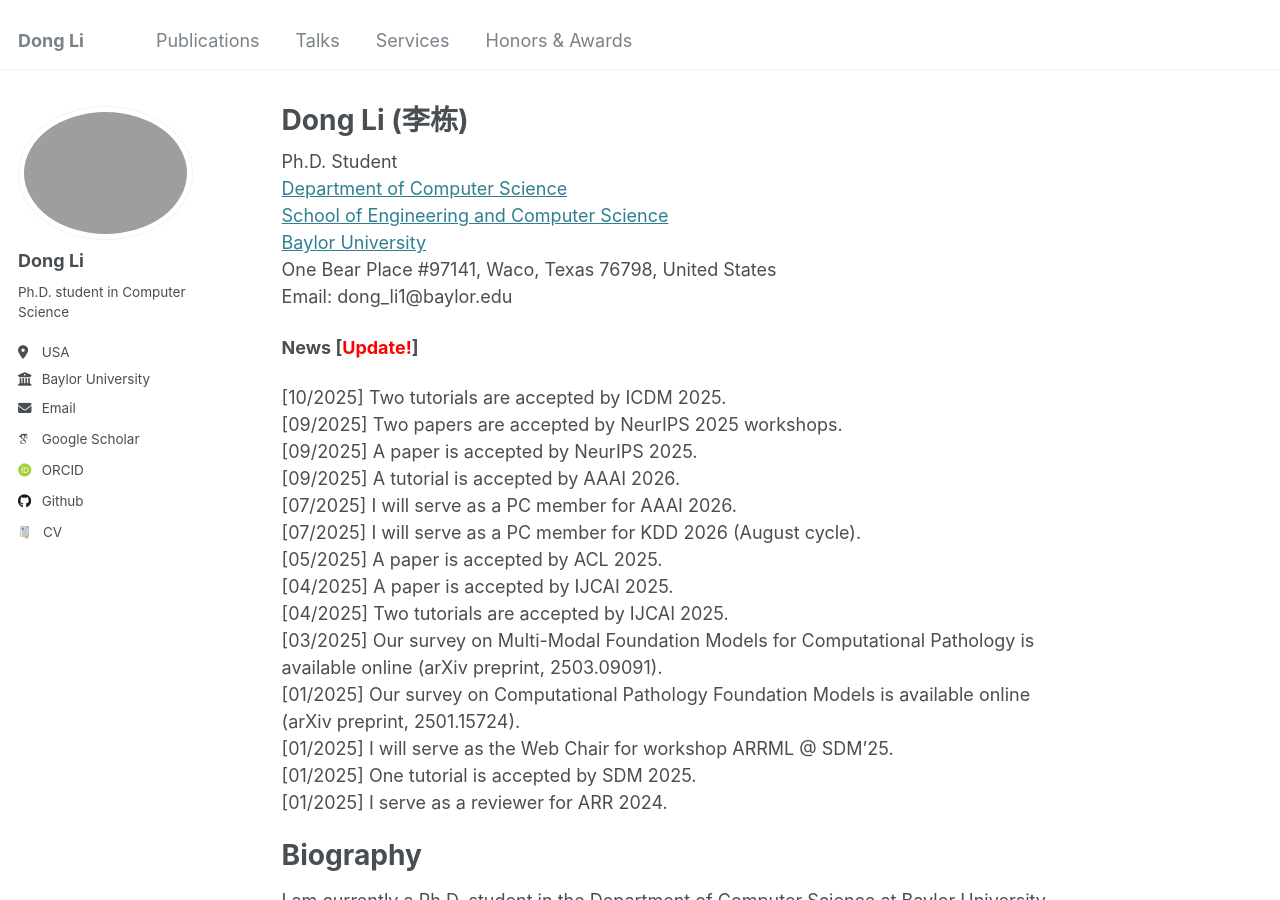
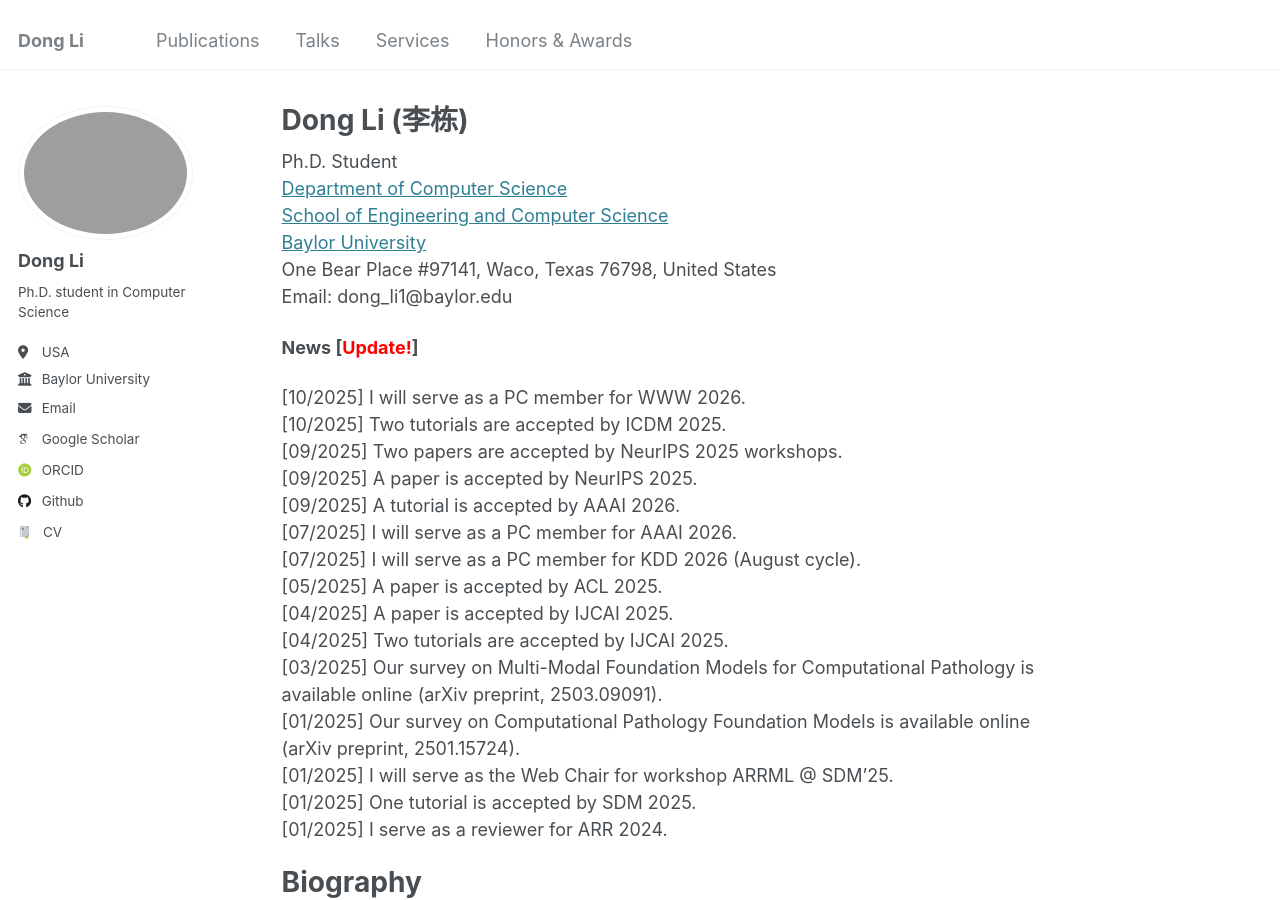
Before and after one commit to TurkeyWatanabe/dongli, a Jekyll site: the page built from _pages/about.md, in a window 1280 px wide and 900 px high. Built offline with Jekyll 4.4.1, drawn with Linux system fonts in a browser that asks for light colours; some web fonts are replaced.

Commit message:
Update about.md

```diff
--- a/_pages/about.md
+++ b/_pages/about.md
@@ -16,6 +16,7 @@ Email: dong_li1@baylor.edu
 
 **News [<span style="color:red">Update!</span>]**
 
+[10/2025] I will serve as a PC member for WWW 2026.<br>
 [10/2025] Two tutorials are accepted by ICDM 2025.<br>
 [09/2025] Two papers are accepted by NeurIPS 2025 workshops. <br>
 [09/2025] A paper is accepted by NeurIPS 2025.<br>
```
